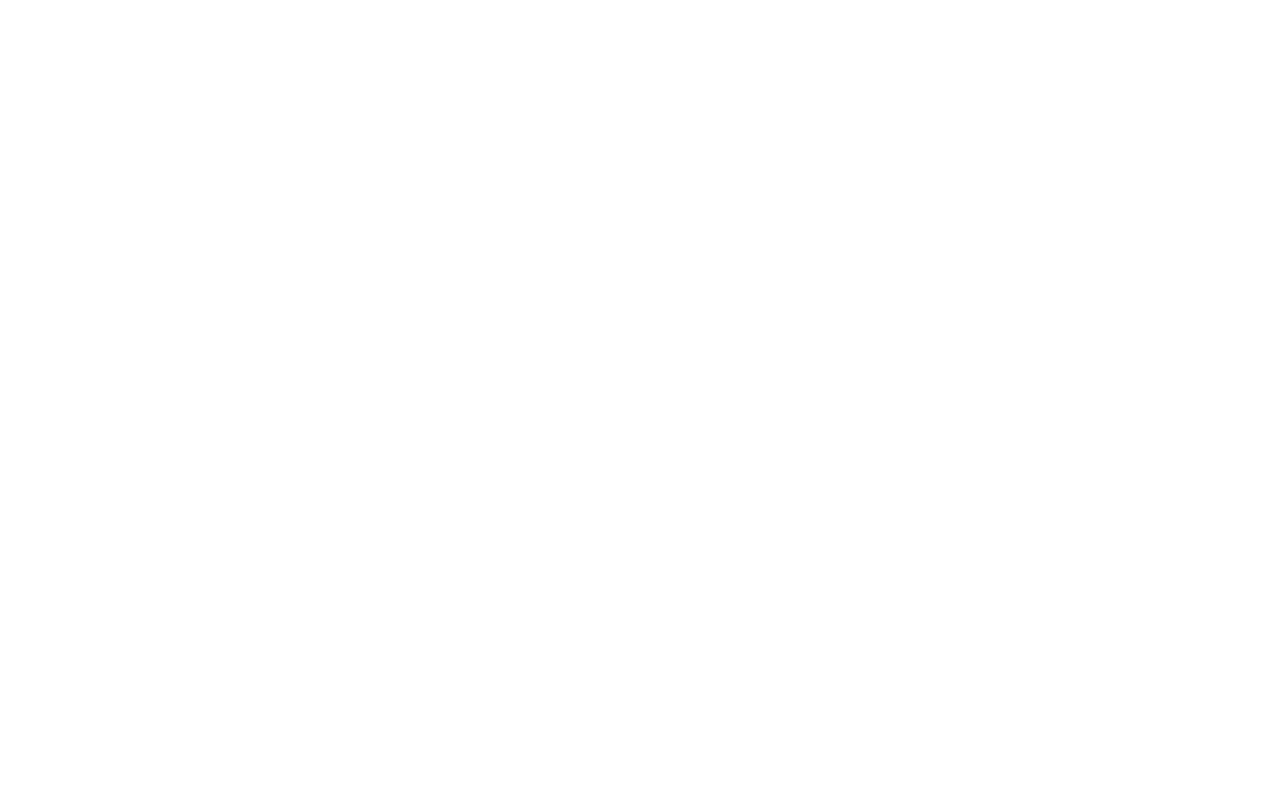
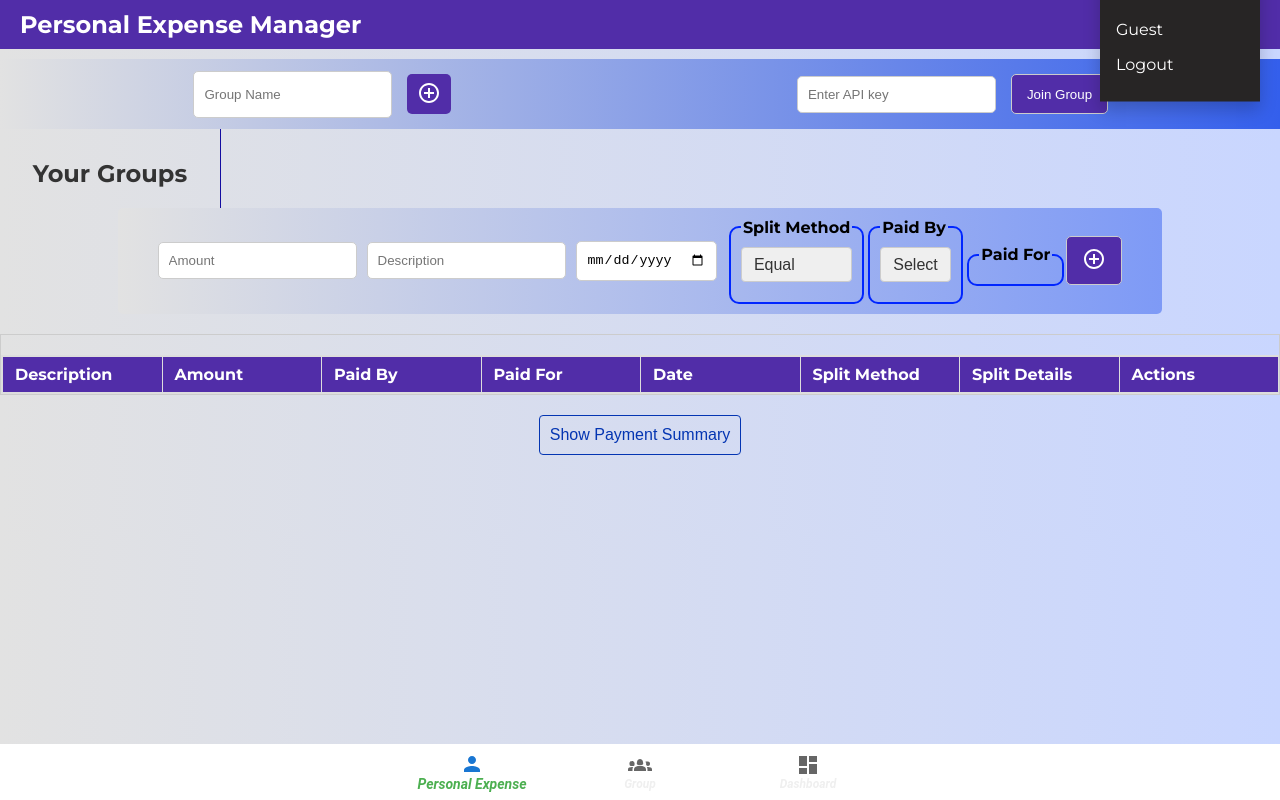
Before and after one commit to abgupta09/Expense-monitoring-System., a React (Create React App) app in the folder frontend/: page /dashboard in a window 1280 px wide. Before the commit this address had no page. Built offline with nearby package versions, Linux system fonts and the light colour scheme.

Commit message:
added billsetelment and nav bar

```diff
--- a/frontend/src/App.js
+++ b/frontend/src/App.js
@@ -1,21 +1,25 @@
 import React from 'react';
 import { BrowserRouter as Router, Route, Routes } from 'react-router-dom';
+import Box from '@mui/material/Box';
 import PersonalExpenseManager from './components/PersonalExpenseManager';
 import LoginPage from './components/LoginPage';
 import RegisterPage from './components/RegisterPage';
 import GroupExpenseManager from './components/GroupExpenseManager';
+import BottomNav from './components/BottomNav'; // Import your BottomNav component
 
 function App() {
   return (
     <Router>
-
+      <Box sx={{ pb: 7 }}>
         <Routes>
                 <Route path="/" element={<LoginPage />} />
                 <Route path="/register" element={<RegisterPage />} />
                 <Route path="/personal" element={<PersonalExpenseManager />} />
                 <Route path="/groups" element={<GroupExpenseManager />} />
+                <Route path="/dashboard" element={<GroupExpenseManager />} />
         </Routes>
-
+      </Box>
+      <BottomNav /> {/* Render the BottomNav component */}
     </Router>
   );
 }
--- /dev/null
+++ b/frontend/src/components/BottomNav.js
@@ -0,0 +1,40 @@
+import React from 'react';
+import { useNavigate } from 'react-router-dom';
+import BottomNavigation from '@mui/material/BottomNavigation';
+import BottomNavigationAction from '@mui/material/BottomNavigationAction';
+import PersonIcon from '@mui/icons-material/Person';
+import Groups2Icon from '@mui/icons-material/Groups2';
+import DashboardIcon from '@mui/icons-material/Dashboard';
+import Paper from '@mui/material/Paper';
+import '../styles/BottomNav.css';
+
+const BottomNav = () => {
+  const [value, setValue] = React.useState(0);
+  const navigate = useNavigate();
+
+  const handleChange = (event, newValue) => {
+    setValue(newValue);
+
+    if(newValue === 0) navigate('/personal');
+    else if(newValue === 1) navigate('/groups');
+    else if(newValue == 2) navigate('/groups')
+    // Add new routes
+  };
+
+  return (
+    <Paper className="bottom-nav" elevation={3}>
+        <BottomNavigation
+            showLabels
+            value={value}
+            onChange={handleChange}
+            className="bottom-nav"
+        >
+            <BottomNavigationAction label="Personal Expense" icon={<PersonIcon />} className="bottom-nav-action-root" />
+            <BottomNavigationAction label="Group" icon={<Groups2Icon />} className="bottom-nav-action-root" />
+            <BottomNavigationAction label="Dashboard" icon={<DashboardIcon />} className="bottom-nav-action-root" />
+        </BottomNavigation>
+    </Paper>
+);
+};
+
+export default BottomNav;
--- a/frontend/src/components/GroupExpenseForm.js
+++ b/frontend/src/components/GroupExpenseForm.js
@@ -52,11 +52,17 @@ function GroupExpenseForm({ selectedGroup, groupMembers, addGroupExpense, editin
     }, [groupMembers, editingExpense]);
 
 
-    const handlePaidForChange = (memberId) => {
-        setPaidFor((prevPaidFor) => ({
+    const handlePaidForChange = (memberId, isRadio) => {
+        if (isRadio) {
+            // For radio buttons, set the selected member as the only one marked in 'Paid For'
+            setPaidFor({ [memberId]: true });
+        } else {
+            // For checkboxes, toggle the check state
+            setPaidFor(prevPaidFor => ({
                 ...prevPaidFor,
                 [memberId]: !prevPaidFor[memberId]
             }));
+        }
     };
 
     const handlePayerChange = (payerId) => {
@@ -84,6 +90,24 @@ function GroupExpenseForm({ selectedGroup, groupMembers, addGroupExpense, editin
             payer: splitDetails.payer,
             amount: amount,
             shares: shares,
+        };
+    };
+
+    const calculatePaymentSplit = () => {
+        // Find the member who is marked as 'Paid For'
+        const paidForMemberId = Object.keys(paidFor).find(memberId => paidFor[memberId]);
+
+        if (!paidForMemberId) {
+            throw new Error("Please select a member in 'Paid For'.");
+        }
+
+        // Set the shares to 100% for the selected member
+        const shares = { [paidForMemberId]: 100 };
+
+        return {
+            payer: payer,
+            amount: parseFloat(amount),
+            shares: shares
         };
     };
 
@@ -121,6 +145,9 @@ function GroupExpenseForm({ selectedGroup, groupMembers, addGroupExpense, editin
                 case 'custom':
                     // Assuming custom split logic is already handled
                     expenseSplitDetails = splitDetails;
+                    break;
+                case 'payment':
+                    expenseSplitDetails = calculatePaymentSplit();
                     break;
                 default:
                     // Assuming equal split logic is already handled
@@ -193,7 +220,8 @@ function GroupExpenseForm({ selectedGroup, groupMembers, addGroupExpense, editin
                     value={date}
                     onChange={(e) => setDate(e.target.value)}
                 />
-                <label htmlFor="splitMethodSelect">Split Method</label>
+                <fieldset className="split-method">
+                    <legend>Split Method</legend>
                     <select
                         value={splitMethod}
                         onChange={(e) => setSplitMethod(e.target.value)}
@@ -202,7 +230,10 @@ function GroupExpenseForm({ selectedGroup, groupMembers, addGroupExpense, editin
                         <option value="equal">Equal</option>
                         <option value="percentage">Percentage</option>
                         <option value="custom">Custom</option>
+                        <option value="payment">Payment</option>
+
                     </select>
+                </fieldset>
                 <fieldset className="payer-fieldset">
                     <legend>Paid By</legend>
                     <select
@@ -226,9 +257,11 @@ function GroupExpenseForm({ selectedGroup, groupMembers, addGroupExpense, editin
                             <li key={member.user_id}>
                                 <label>
                                     <input
-                                        type="checkbox"
+                                        type={splitMethod === 'payment' ? 'radio' : 'checkbox'}
+                                        name="paidFor"
+                                        value={member.user_id}
                                         checked={!!paidFor[member.user_id]}
-                                        onChange={() => handlePaidForChange(member.user_id)}
+                                        onChange={() => handlePaidForChange(member.user_id, splitMethod === 'payment')}
                                     />
                                     {`${member.username} (${member.email})`}
                                 </label>
--- a/frontend/src/components/GroupExpenseList.js
+++ b/frontend/src/components/GroupExpenseList.js
@@ -20,7 +20,12 @@ function GroupExpenseList({ groupExpenses, startEditGroupExpense, deleteGroupExp
     const sortedGroupExpenses = [...groupExpenses].sort((a, b) => new Date(b.date) - new Date(a.date));
 
     return (
-        <div style={{ maxHeight: '300px', overflowY: 'auto', border: '1px solid #ccc' }}>
+        <div className="group-table-responsive" style={{
+            maxHeight: '300px',
+            overflowY: 'auto',
+            overflowX: 'auto', // Enable horizontal scrolling
+            border: '1px solid #ccc'
+        }}>
             <table>
                 <thead>
                     <tr>
--- a/frontend/src/components/GroupExpenseManager.js
+++ b/frontend/src/components/GroupExpenseManager.js
@@ -6,7 +6,7 @@ import "../styles/GroupExpenseManager.css"
 import GroupListPanel from './GroupListPanel';
 import GroupExpenseForm from './GroupExpenseForm';
 import GroupExpenseList from './GroupExpenseList';
-
+import PaymentSummary from './PaymentSummary';
 
 function GroupManagement() {
     const [groupName, setGroupName] = useState('');
@@ -16,6 +16,8 @@ function GroupManagement() {
     const [apiKey, setApiKey] = useState('');
     const [editingExpense, setEditingExpense] = useState(null);
     const [groupExpenses, setGroupExpenses] = useState([]);
+    const [showPaymentSummary, setShowPaymentSummary] = useState(false);
+    const [paymentSummaryData, setPaymentSummaryData] = useState([]);
 
     const showAlert = (message) => {
         alert(message);
@@ -43,6 +45,12 @@ function GroupManagement() {
         setInviteAddress('');
     };
 
+    const handleShowPaymentSummary = () => {
+        if (!showPaymentSummary) {
+            fetchPaymentSummary();
+        }
+        setShowPaymentSummary(!showPaymentSummary);
+    };
 
     const addGroup = async (groupName) => {
         const token = localStorage.getItem('token');
@@ -187,6 +195,8 @@ function GroupManagement() {
     }, [selectedGroup]);
 
     const addGroupExpense = async (expense) => {
+        console.log('Payment expense:\n', JSON.stringify(expense))
+
         // Ensure there is a selected group
         if (!selectedGroup) {
             showAlert("No group selected.");
@@ -317,6 +327,36 @@ function GroupManagement() {
         }
     };
 
+    const fetchPaymentSummary = async () => {
+        const token = localStorage.getItem('token');
+        if (!token) {
+            showAlert("User not authenticated");
+            return;
+        }
+
+        try {
+            const response = await fetch(`http://127.0.0.1:5000/api/groups/${selectedGroup}/settlement_summary`, {
+                method: 'GET',
+                headers: {
+                    'Authorization': `Bearer ${token}`
+                }
+            });
+
+            const data = await response.json();
+            if (response.ok) {
+                console.log("settlements: \n", data.settlements)
+
+                setPaymentSummaryData(data.settlements);
+
+            } else {
+                showAlert(data.message);
+            }
+        } catch (error) {
+            showAlert(`Error fetching payment summary: ${error.message}`);
+        }
+    };
+
+
     return (
         <div className="app-container">
             <Header/>
@@ -373,6 +413,17 @@ function GroupManagement() {
                 deleteGroupExpense={handleDeleteGroupExpense}
                 editGroupExpense={editGroupExpense}
             />
+            <div className='paymentSummary'>
+                <button className='paymentSummary-button' onClick={handleShowPaymentSummary}>
+                    {showPaymentSummary ? "Hide Payment Summary" : "Show Payment Summary"}
+                </button>
+                {showPaymentSummary && (
+                    <PaymentSummary
+                        paymentSummary={paymentSummaryData}
+                        currentUser='hola'
+                    />
+                )}
+            </div>
         </div>
     );
 }
--- /dev/null
+++ b/frontend/src/components/PaymentSummary.js
@@ -0,0 +1,54 @@
+import React, { useState } from 'react';
+import '../styles/PaymentSummary.css';
+
+const PaymentSummary = ({ paymentSummary, currentUser }) => {
+    const [selectedSettlements, setSelectedSettlements] = useState({});
+
+    const handleCheckboxChange = (index, isChecked) => {
+        setSelectedSettlements(prev => ({ ...prev, [index]: isChecked }));
+    };
+    const hasSettlements = Array.isArray(paymentSummary) && paymentSummary.length > 0;
+
+    const handleSubmit = async () => {
+        // Gather the ids of the settlements that were checked
+        const settlementsToSubmit = Object.entries(selectedSettlements)
+            .filter(([index, isChecked]) => isChecked)
+            .map(([index]) => paymentSummary[index]);
+
+        // TODO: Replace with actual API call to submit the settlements
+        console.log('Submitting settlements:', settlementsToSubmit);
+
+        // Reset the selected settlements after submission
+        setSelectedSettlements({});
+    };
+
+    return (
+        <div className="payment-summary">
+            {hasSettlements ? (
+                <ul>
+                    {paymentSummary.map((settlement, index) => (
+                        <li key={index}>
+                            {settlement.from === currentUser && (
+                                <input
+                                    type="checkbox"
+                                    id={`settle-${index}`}
+                                    checked={!!selectedSettlements[index]}
+                                    onChange={(e) => handleCheckboxChange(index, e.target.checked)}
+                                />
+                            )}
+                            <strong>{settlement.from}</strong> to pay <strong>{settlement.to}</strong>: <strong>${settlement.amount.toFixed(2)}</strong>
+                        </li>
+                    ))}
+                </ul>
+            ) : (
+                <p>All expenses are settled.</p>
+            )}
+
+            {hasSettlements && paymentSummary.some(settle => settle.from === currentUser) && (
+                <button onClick={handleSubmit}>Submit Payments</button>
+            )}
+        </div>
+    );
+};
+
+export default PaymentSummary;
--- /dev/null
+++ b/frontend/src/styles/BottomNav.css
@@ -0,0 +1,23 @@
+/* BottomNav.css */
+.bottom-nav {
+    position: fixed;
+    bottom: 0;
+    left: 0;
+    right: 0;
+    z-index: 100;
+    background-color: #484848; /* Dark grey background */
+}
+
+.bottom-nav-action-root {
+    min-width: 0; /* Reduce the minimum width */
+    padding: 6px 12px; /* Adjust padding for each item */
+}
+
+.bottom-nav-action-root .Mui-selected,
+.bottom-nav-action-root .MuiButtonBase-root:hover {
+    color: #4CAF50; /* Green color for selected or hovered items */
+}
+
+.bottom-nav-icon {
+    font-size: 1.5rem; /* Increase icon size */
+}
--- a/frontend/src/styles/GroupExpenseForm.css
+++ b/frontend/src/styles/GroupExpenseForm.css
@@ -23,7 +23,7 @@ label[for="splitMethodSelect"] {
     font-size: 14px;
 }
 
-fieldset.members-fieldset, .payer-fieldset {
+fieldset.members-fieldset, .payer-fieldset, .split-method {
     border-color: #0026ff;
     border-style: solid;
     border-width: 2px;
@@ -63,3 +63,23 @@ fieldset.members-fieldset legend {
     outline: none;
     border-color: #555;
 }
+
+.split-method select {
+    width: 100%;
+    padding: 8px 12px;
+    border: 1px solid #ccc;
+    border-radius: 4px;
+    font-size: 16px;
+    color: #333;
+    margin-bottom: 10px;
+    -webkit-appearance: none;
+    -moz-appearance: none;
+    appearance: none;
+    background-repeat: no-repeat;
+    background-position: right 10px center;
+    background-size: 15px;
+}
+
+.split-method legend {
+    font-weight: bold;
+}
--- /dev/null
+++ b/frontend/src/styles/PaymentSummary.css
@@ -0,0 +1,57 @@
+.payment-summary {
+    max-width: 400px; /* Adjust the width as necessary */
+    margin: 20px auto; /* Center align */
+    padding: 20px;
+    border: 1px solid #474646;
+    border-radius: 8px;
+    background-color: #94beea;
+    box-shadow: 0 2px 4px rgba(0,0,0,0.1);
+    display: flex;
+    flex-direction: column;
+    align-items: center;
+    justify-content: center;
+    text-align: center;
+}
+
+.payment-summary ul {
+    list-style: none;
+    padding: 0;
+    margin: 0;
+}
+
+.payment-summary li {
+    margin-bottom: 10px;
+    font-size: 16px;
+    line-height: 1.6;
+}
+
+.payment-summary input[type="checkbox"] {
+    margin-right: 10px;
+}
+
+.paymentSummary-button {
+    display: block;
+    margin: 20px auto; /* Adds top margin and centers the button horizontally */
+    padding: 10px;
+    border: 1px solid rgb(4, 53, 178); /* Green border */
+    border-radius: 4px;
+    background-color: transparent;
+    color: rgb(4, 53, 178);; /* Green text */
+    font-size: 16px;
+    cursor: pointer;
+    transition: background-color 0.3s ease, color 0.3s ease;
+}
+
+.paymentSummary-button:hover {
+    background-color: rgb(14, 63, 189); /* Green background on hover */
+    color: white; /* White text on hover */
+}
+
+.payment-summary ul {
+    list-style-type: disc; /* This adds the bullet points */
+    padding-left: 20px; /* Adjusts padding for alignment */
+}
+
+.payment-summary li {
+    margin-bottom: 10px; /* Optional: Adds space between list items */
+}
```
Also changed, not shown: frontend/src/styles/GroupExpenseList.css (+19 -0 lines), 2 other files (tests, documents, lock files or other folders). Lines whose indentation alone changed are shown as unchanged.
